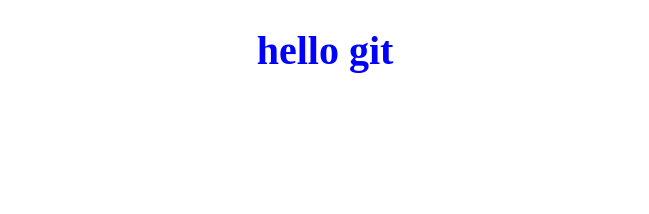
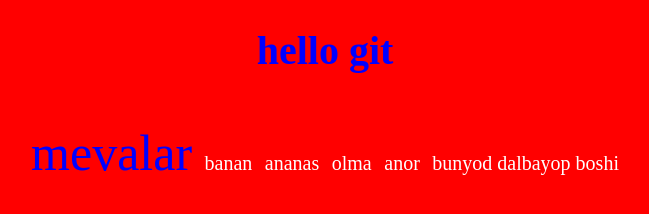
Before and after one commit to jabborov007/gitt_test, a plain HTML site: page index.html in a window 1280 px wide. Shown: the whole page, without its empty margins (315-964 px from the left). Drawn offline with Linux system fonts and the light colour scheme.

Commit message:
stylr.css va indext.html o'zgartirildi

```diff
--- a/index.html
+++ b/index.html
@@ -6,5 +6,11 @@
 	</head>
 	<body>
 	<h1>hello git</h1>
+	<ul>mevalar
+	<li>banan</li>
+	<li>ananas</li>
+	<li>olma</li>
+	<li>anor</li>
+	<li>bunyod dalbayop boshi</li>
 	</body>
 </html>
--- a/style.css
+++ b/style.css
@@ -9,5 +9,17 @@ h1{
 	text-align:center;
 }
 body{
-	background-color;green;
+	background-color:red;
 }
+
+ul li{
+	display:inline;
+	font-size:20px;
+	color:#fff;
+	text-align:center;
+}
+ul {
+	text-align:center;
+	color:blue;
+	font-size:50px;
+}
```
